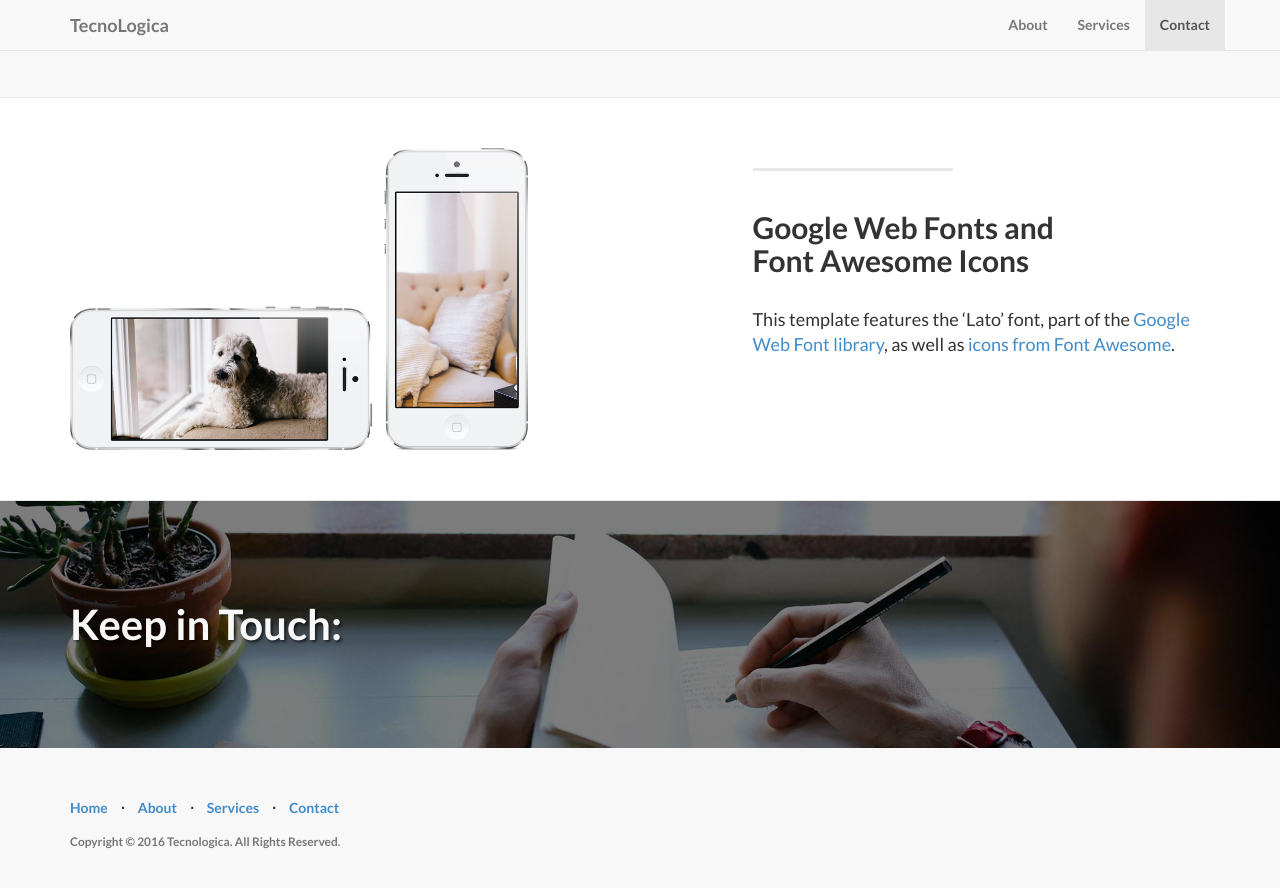
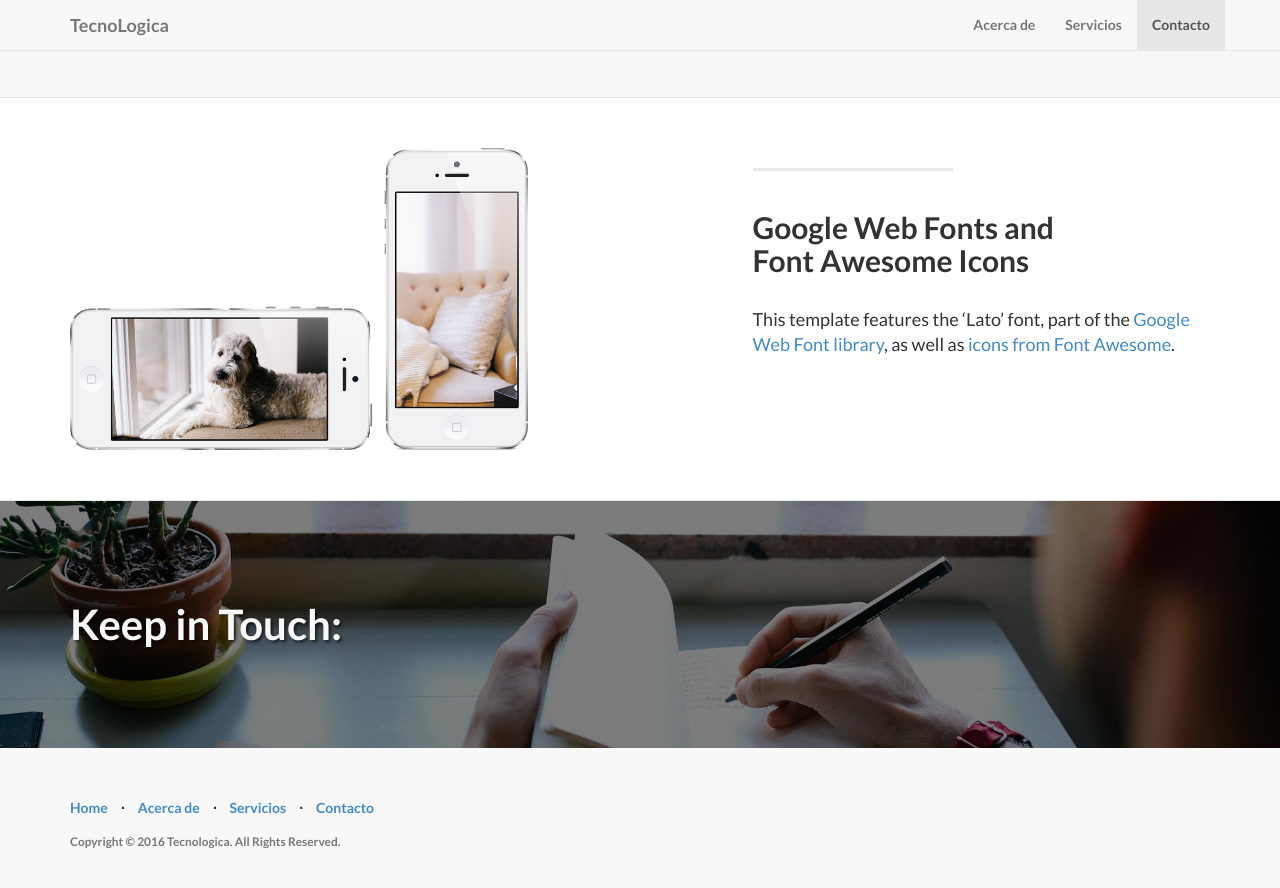
Before and after one commit to tecnologica-sistemas/website, a Jekyll site: the page built from index.html, in a window 1280 px wide and 900 px high, scrolled down 1776 px. Shown: the top 888 px of the window. Built offline with Jekyll 4.4.1, drawn with Linux system fonts in a browser that asks for light colours.

Commit message:
Trasnlated menu sections

```diff
--- a/_includes/footer.html
+++ b/_includes/footer.html
@@ -9,15 +9,15 @@
                     </li>
                     <li class="footer-menu-divider">&sdot;</li>
                     <li>
-                        <a href="#about">About</a>
+                        <a href="#about">Acerca de</a>
                     </li>
                     <li class="footer-menu-divider">&sdot;</li>
                     <li>
-                        <a href="#services">Services</a>
+                        <a href="#services">Servicios</a>
                     </li>
                     <li class="footer-menu-divider">&sdot;</li>
                     <li>
-                        <a href="#contact">Contact</a>
+                        <a href="#contact">Contacto</a>
                     </li>
                 </ul>
                 <p class="copyright text-muted small">{{ site.copyright }}</p>
--- a/_includes/header.html
+++ b/_includes/header.html
@@ -15,13 +15,13 @@
         <div class="collapse navbar-collapse" id="bs-example-navbar-collapse-1">
             <ul class="nav navbar-nav navbar-right">
             	<li>
-                    <a class="page-scroll" href="#about">About</a>
+                    <a class="page-scroll" href="#about">Acerca de</a>
                 </li>
                 <li>
-                    <a class="page-scroll" href="#services">Services</a>
+                    <a class="page-scroll" href="#services">Servicios</a>
                 </li>
                 <li>
-                    <a class="page-scroll" href="#contact">Contact</a>
+                    <a class="page-scroll" href="#contact">Contacto</a>
                 </li>
             </ul>
         </div>
```
